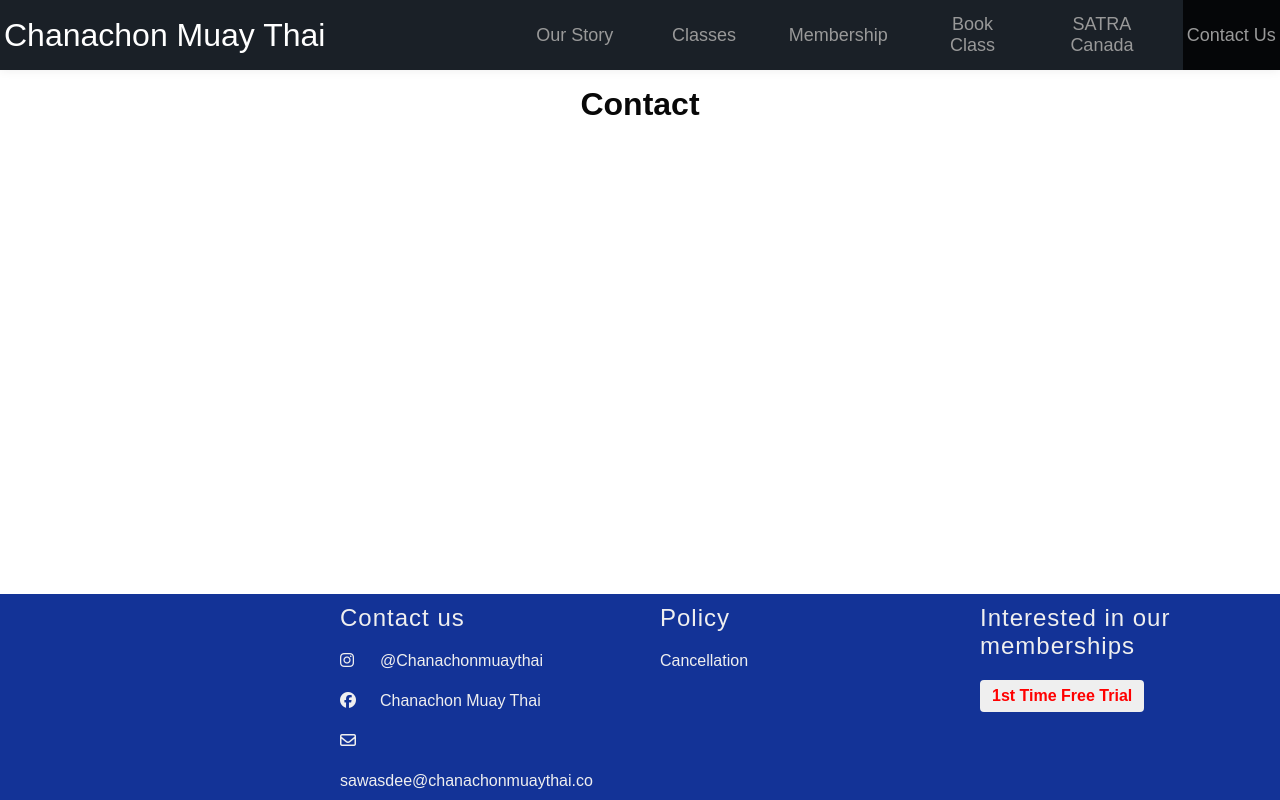
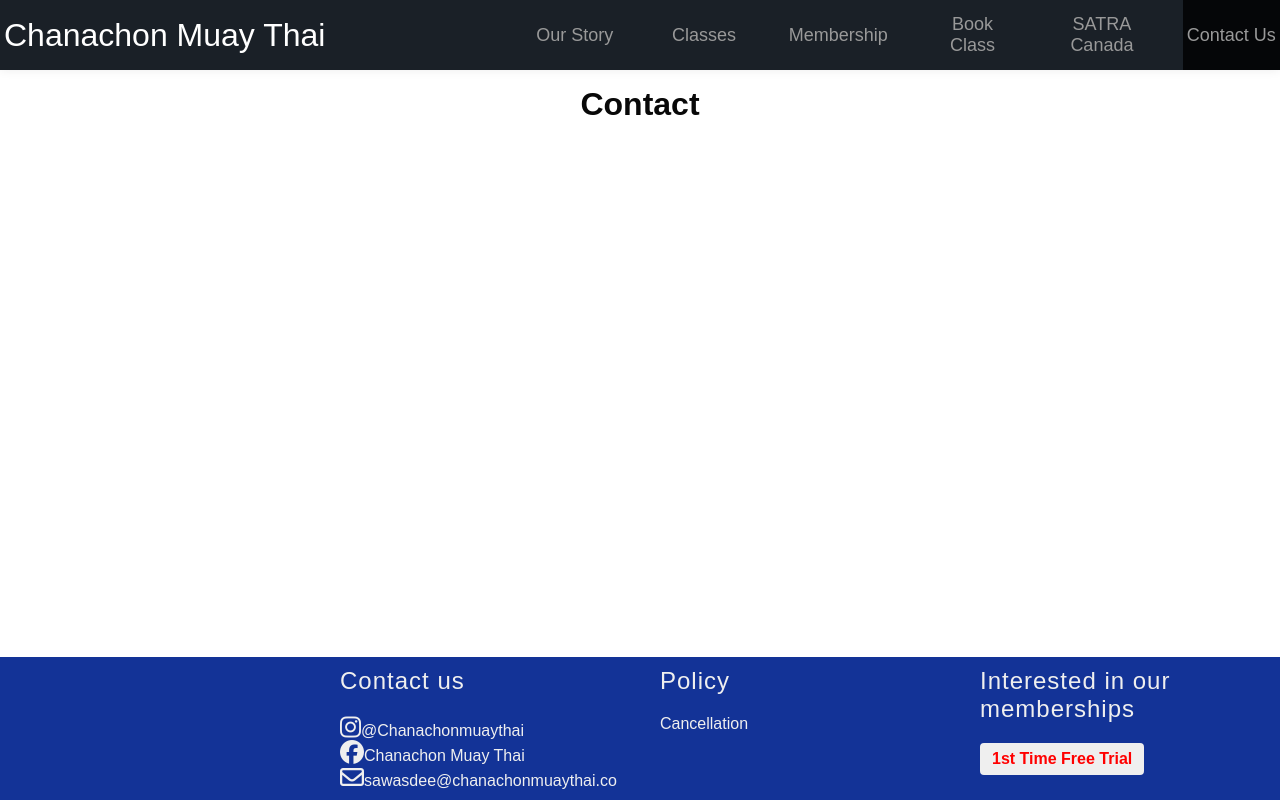
Before and after one commit to k-kornmanakij/chanachonmuaythai, a React (Create React App) app: page /contact in a window 1280 px wide. Built offline with nearby package versions, Linux system fonts and the light colour scheme.

Commit message:
revised icon class

```diff
--- a/src/Components/Footer.css
+++ b/src/Components/Footer.css
@@ -33,6 +33,11 @@
     width: 40px;
     background: #133397;
 }
+.col-2 .content i{
+    font-size: x-large;
+}
+
+
 
 /* column 3 */
 .col-3 h2 {
--- a/src/Components/Footer.js
+++ b/src/Components/Footer.js
@@ -12,15 +12,15 @@
         <h2>Contact us</h2>
         <div className='content'>
           <div class="instagram">
-            <span class="fa-brands fa-instagram"></span>
+            <i className='fa-brands fa-instagram'></i>
             <span class="text">@Chanachonmuaythai</span>
           </div>
           <div class="facebook">
-            <span class="fa-brands fa-facebook"></span>
+            <i className='fa-brands fa-facebook'></i>
             <span class="text">Chanachon Muay Thai</span>
           </div>
           <div class="email">
-            <span class="fa-regular fa-envelope"></span>
+            <i className='fa-regular fa-envelope'></i>
             <span class="email">sawasdee@chanachonmuaythai.co</span>
           </div>
         </div>
--- a/src/Components/NavBar.css
+++ b/src/Components/NavBar.css
@@ -19,8 +19,6 @@
     justify-content: space-between;
     box-shadow: 0 0 10px rgb(0 0 0 / 8%);
 }
-
-
 
 .site-title {
     color: inherit;
```
